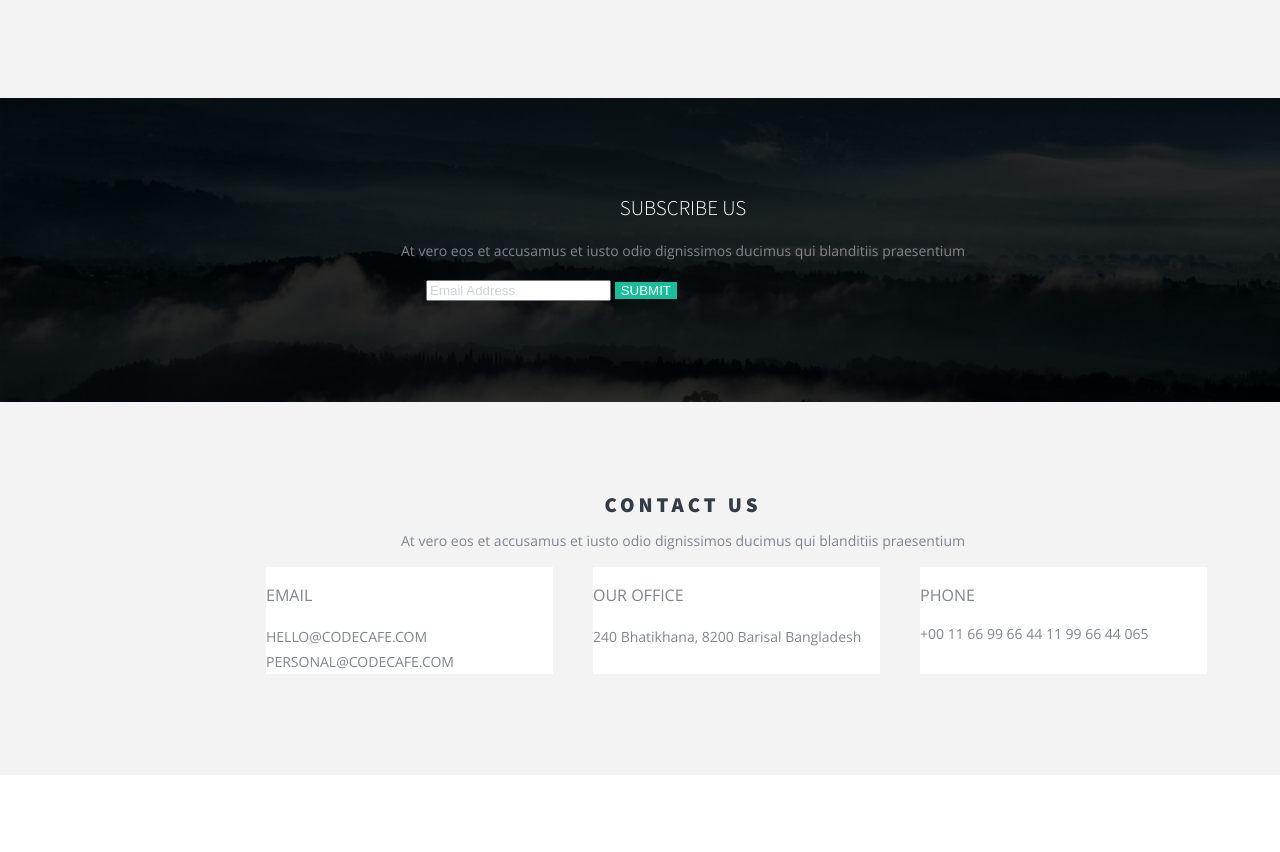
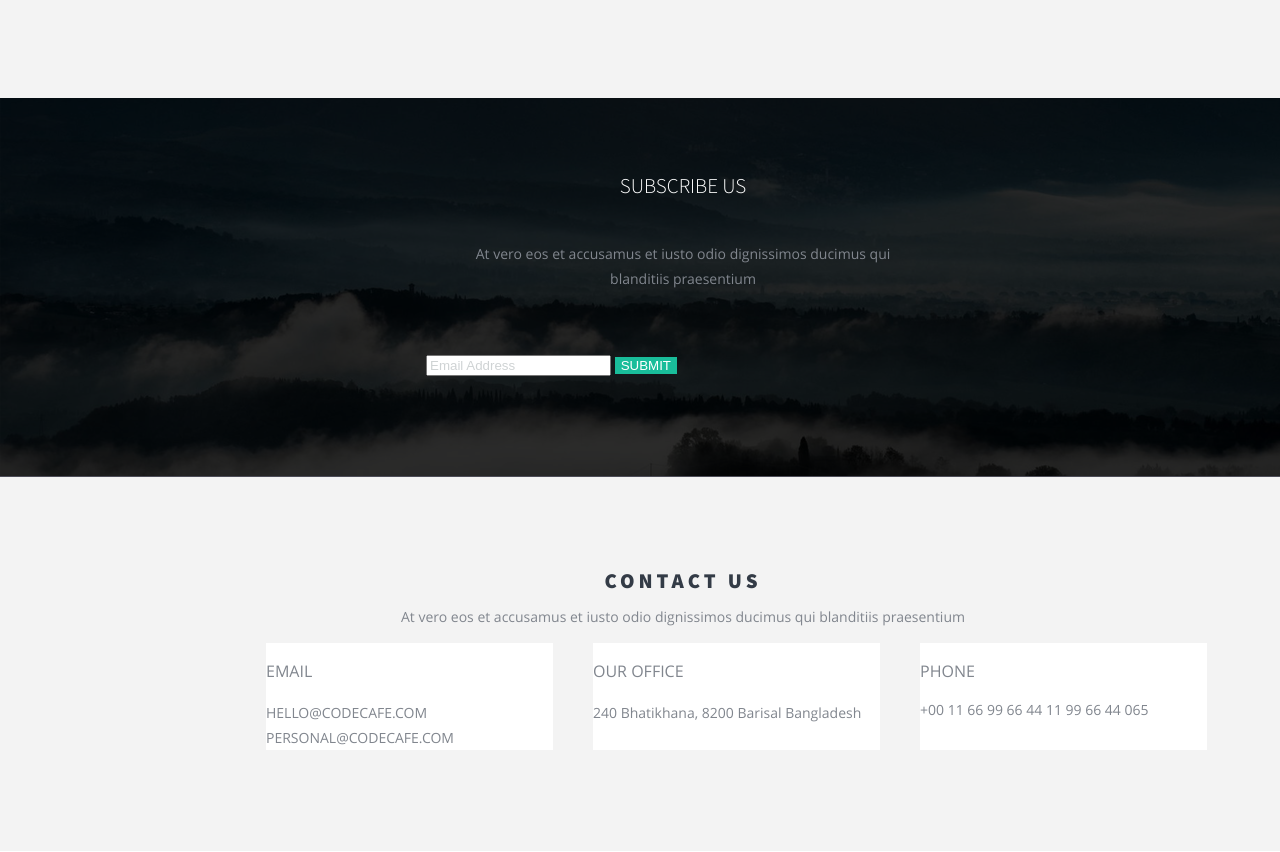
Before and after one commit to AnnaVasilchenko878/bouncy, a website: page index.html in a window 1280 px wide. Shown: the part 8284-9136 px from the top of the page. Drawn offline with Linux system fonts and the light colour scheme; files whose address does not match are found by name.

Commit message:
Добавляет микросетку для блока subscribe

```diff
--- a/scss/components/subscribe.scss
+++ b/scss/components/subscribe.scss
@@ -1,5 +1,5 @@
 .subscribe {
-    padding-top: 80px;
+    padding-top: 58px;
     padding-bottom: 100px;
     background-color: $bg-dark-color;
     background-image: url("../img/bg-cloud.png");
@@ -8,6 +8,7 @@
 }
 
 .subscribe__title {
+    margin-bottom: 43px;
     text-align: center;
     text-transform: uppercase;
     color: $text-second-color;
@@ -16,6 +17,9 @@
 }
 
 .subscribe__text {
+    width: 457px;
+    margin: 0 auto;
+    margin-bottom: 61px;
     text-align: center;
 }
 
```
Also changed, not shown: css/style-min.css, 1 other file.
